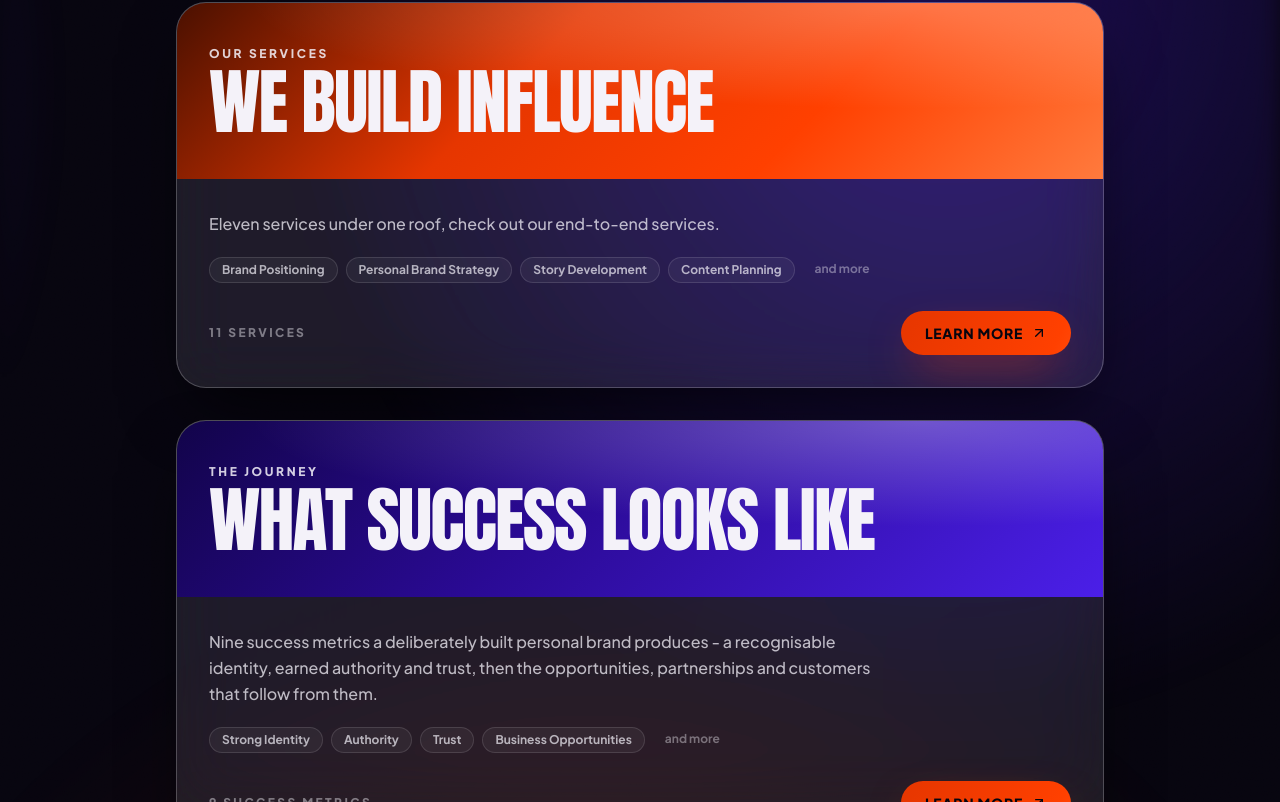
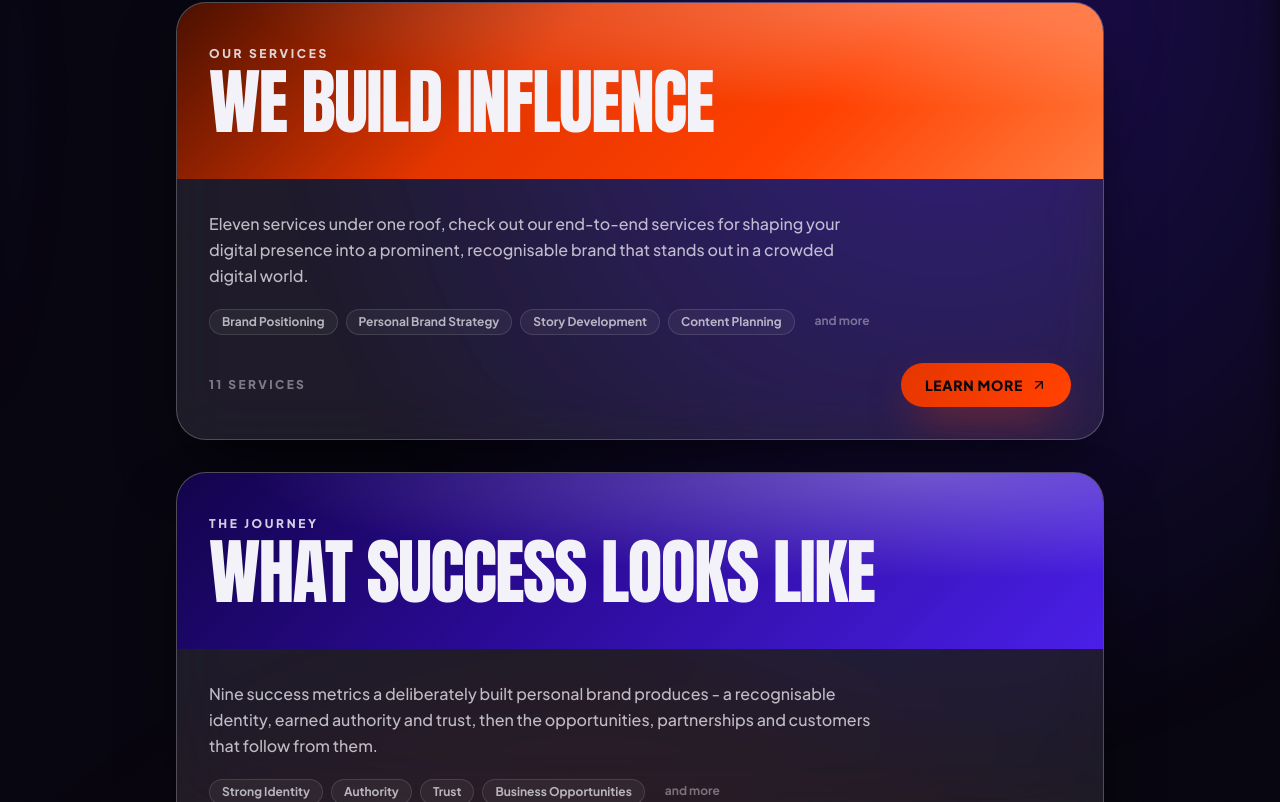
Before and after one commit to saikiran664/inreality-site, a Next.js app: page / in a window 1280 px wide. Shown: the part 1777-2579 px from the top of the page. Built offline with nearby package versions, Linux system fonts and the light colour scheme; no server answers.

Commit message:
Expand the services card blurb

```diff
--- a/src/components/HomeSectionCards.tsx
+++ b/src/components/HomeSectionCards.tsx
@@ -28,7 +28,7 @@ const CARDS: Card[] = [
     eyebrow: "Our services",
     headline: "WE BUILD INFLUENCE",
     blurb:
-      "Eleven services under one roof, check out our end-to-end services.",
+      "Eleven services under one roof, check out our end-to-end services for shaping your digital presence into a prominent, recognisable brand that stands out in a crowded digital world.",
     count: `${SERVICES.length} services`,
     banner:
       "linear-gradient(135deg, #4a1000 0%, #e63600 38%, #ff4000 68%, #ff7a3d 100%)",
```
